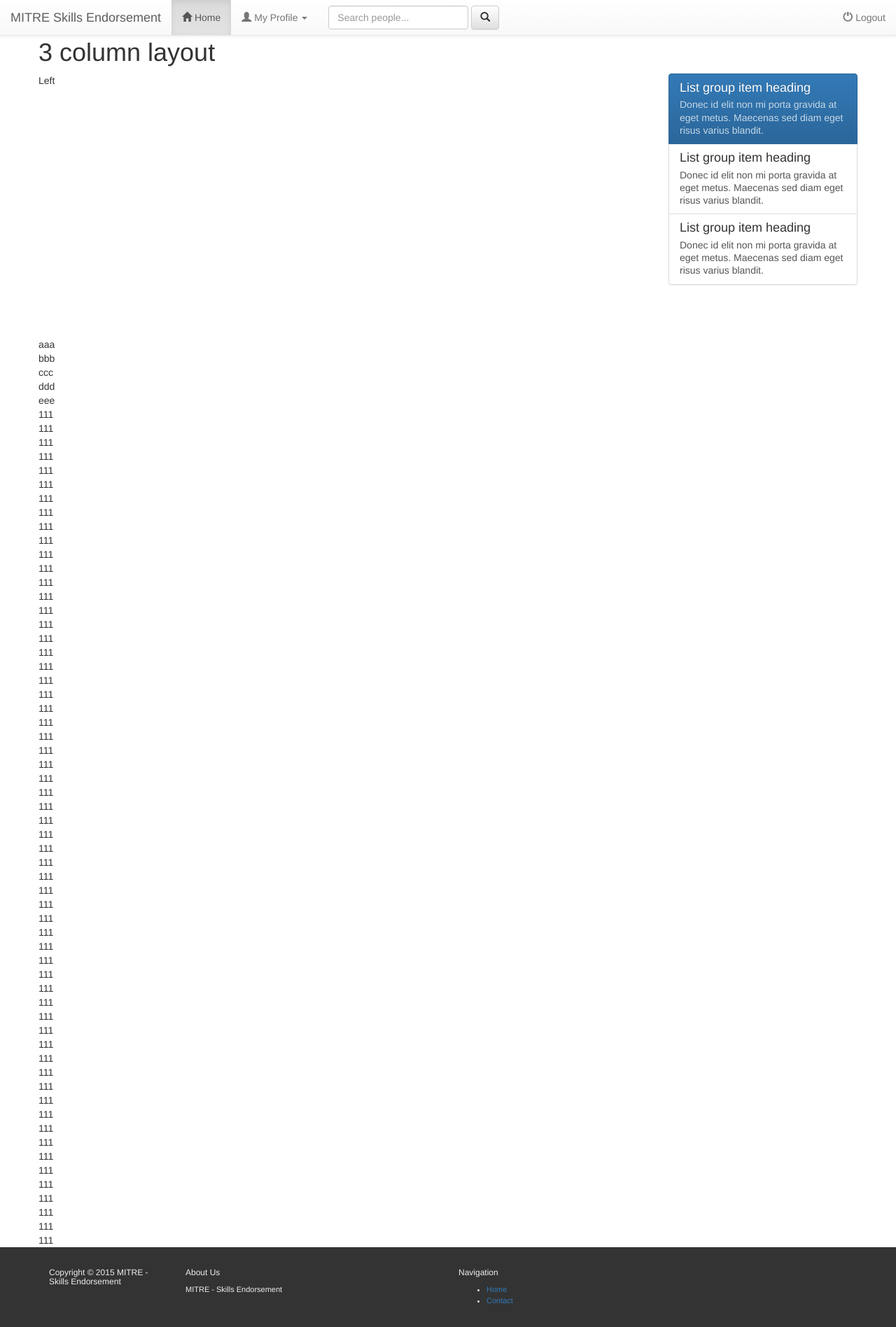
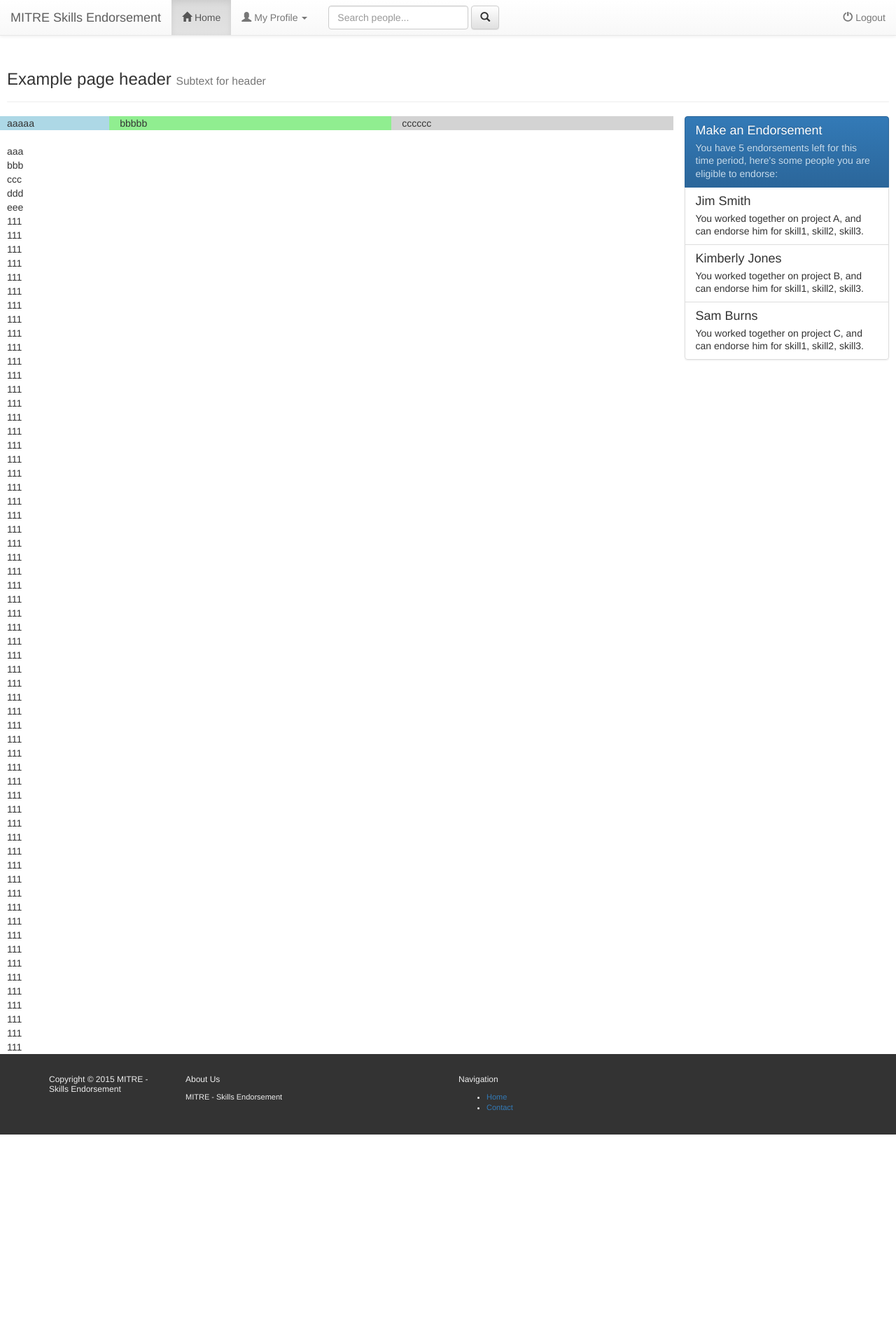
Before and after one commit to kamalthakker/Skills_Endorsement_Project, a PHP site: page /testbootstrap.html in a window 1280 px wide. Shown: the whole page at 70% size. After the commit the page ends 1621 px from the top, so only its background shows below. Run offline with PHP 8.4, Linux system fonts and the light colour scheme; some libraries are stand-ins or nearby versions.

Commit message:
test bootstrap

```diff
--- a/testbootstrap.html
+++ b/testbootstrap.html
@@ -90,35 +90,27 @@
 <!-- Begin page content -->
 
 
-<div class="container">
+<div class="container-fluid">
 
-    <h1>3 column layout</h1>
+    <div class="page-header">
+  <h3>Example page header <small>Subtext for header</small></h3>
+</div>
+
     <div class="row">
 
         <!-- Left Area -->
-        <div class="col-sm-9" style="background-color: #ffffff">Left</div>
+        <div class="col-md-9" role="main" style="background-color: #ffffff">
 
-        <!-- Right Area -->
-        <div class="col-sm-3" style="background-color: #ffffff">
+	        <!-- Display picture, and person's info -->
 
-            <div class="bs-example" data-example-id="list-group-custom-content"> <div class="list-group"> <a href="#" class="list-group-item active"> <h4 class="list-group-item-heading">List group item heading</h4> <p class="list-group-item-text">Donec id elit non mi porta gravida at eget metus. Maecenas sed diam eget risus varius blandit.</p> </a> <a href="#" class="list-group-item"> <h4 class="list-group-item-heading">List group item heading</h4> <p class="list-group-item-text">Donec id elit non mi porta gravida at eget metus. Maecenas sed diam eget risus varius blandit.</p> </a> <a href="#" class="list-group-item"> <h4 class="list-group-item-heading">List group item heading</h4> <p class="list-group-item-text">Donec id elit non mi porta gravida at eget metus. Maecenas sed diam eget risus varius blandit.</p> </a> </div> </div>
-
-        </div>
-    </div>
-
-</div>
-
-<div class="container">
-
-    <!--
-<div class="page-header">
-    <h1>Home Page</h1>
-</div>
--->
+	        <div class="row">
+		        <div class="col-md-2" style="background-color: lightblue">aaaaa</div>
+				<div class="col-md-5" style="background-color: lightgreen">bbbbb</div>
+				<div class="col-md-5" style="background-color: lightgray">cccccc</div>
+	        </div>
 
 
-
-    <br/>aaa
+	        <br/>aaa
     <br/>bbb
     <br/>ccc
     <br/>ddd
@@ -187,7 +179,40 @@
 
 
 
-</div>
+        </div>
+
+        <!-- Right Area -->
+        <div class="col-md-3" role="complementary" style="background-color: #ffffff">
+
+		<nav class="bs-docs-sidebar hidden-print hidden-xs hidden-sm affix-top">
+            <div class="bs-example" data-example-id="list-group-custom-content">
+	            <div class="list-group">
+
+		            <div  class="list-group-item active">
+		            <h4 class="list-group-item-heading">Make an Endorsement</h4>
+		            <p class="list-group-item-text">You have 5 endorsements left for this time period, here's some people you are eligible to endorse:</p> </div>
+
+		            <div  class="list-group-item">
+			            <h4 class="list-group-item-heading">Jim Smith</h4>
+			            <p class="list-group-item-text">You worked together on project A, and can endorse him for skill1, skill2, skill3.</p> </div>
+
+				            <div class="list-group-item">
+					            <h4 class="list-group-item-heading">Kimberly Jones</h4>
+					            <p class="list-group-item-text">You worked together on project B, and can endorse him for skill1, skill2, skill3.</p> </div>
+
+					        <div class="list-group-item">
+					            <h4 class="list-group-item-heading">Sam Burns</h4>
+					            <p class="list-group-item-text">You worked together on project C, and can endorse him for skill1, skill2, skill3.</p> </div>
+
+				</div>
+			</div>
+		</nav>
+        </div> <!-- end of right area-->
+    </div> <!-- end of row-->
+
+</div> <!-- end of containter -->
+
+
 
 
 
--- a/user/includes/stylesmain.css
+++ b/user/includes/stylesmain.css
@@ -3,8 +3,8 @@ body {
     text-rendering: optimizelegibility;
     /*use when nav bar is fixed*/
     //padding-top: 30px;
-    //margin-left: 15px;
-    //margin-right: 15px;
+    //margin-left: 10px;
+    //margin-right: 10px;
     //margin-bottom: 15px;
 }
 
@@ -13,7 +13,7 @@ body > .container {
 }
 
 body > .container-fluid {
-    padding: 35px 0px 0px 0px;
+    padding: 60px 10px 0px 10px;
 }
 
 
```
